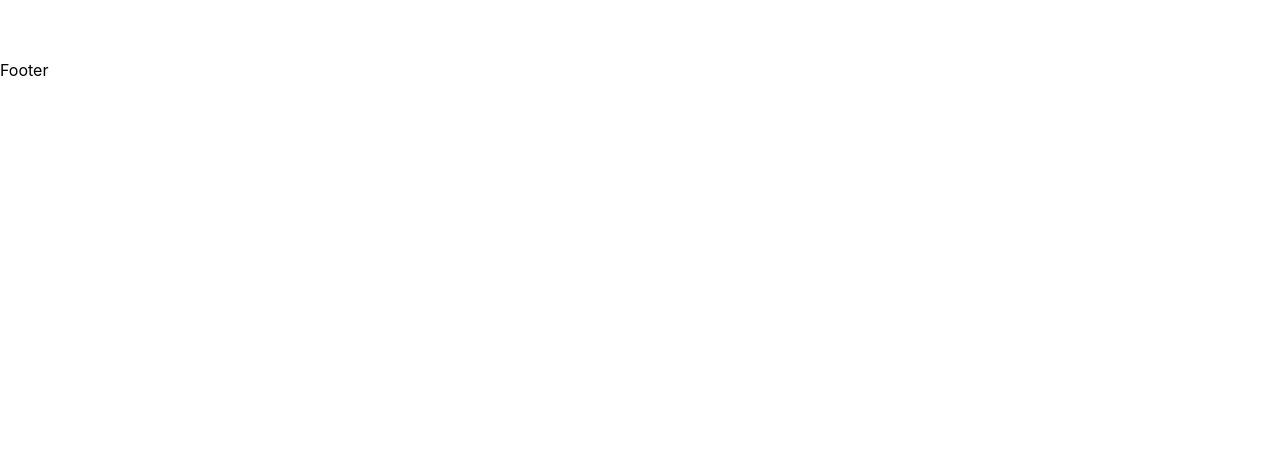
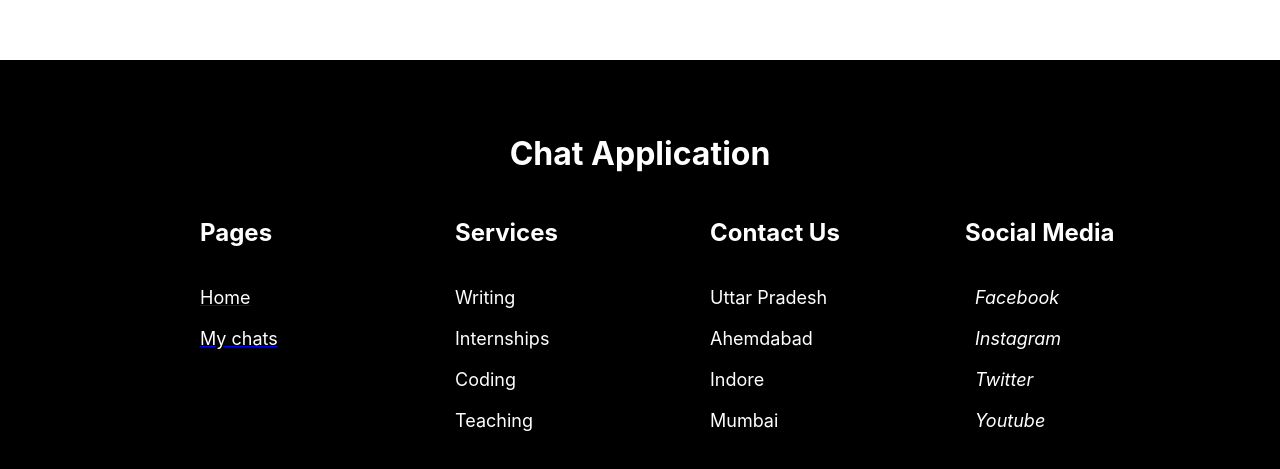
Before and after one commit to phamdongchinh683/socket-io-chat-app, a React (Create React App) app: page / in a window 1280 px wide. Shown: the part 831-1300 px from the top of the page. Before the commit the page ends 911 px from the top, so only its background shows below. Built offline with nearby package versions, Linux system fonts and the light colour scheme; no server answers; sample sign-in values are in the browser's storage.

Commit message:
update ui-layout-footer 11-3-2025

```diff
--- /dev/null
+++ b/src/layout/Footer/Components/Box/index.js
@@ -0,0 +1,13 @@
+import styled from "styled-components";
+
+export const Box = styled.div`
+  padding: 5% 2.5%;
+  background: black;
+  // position: absolute;
+  bottom: 0;
+  width: 95%;
+
+  @media (max-width: 1000px) {
+    // padding: 70px 30px;
+  }
+`;
--- /dev/null
+++ b/src/layout/Footer/Components/Column/index.js
@@ -0,0 +1,8 @@
+import styled from "styled-components";
+
+export const Column = styled.div`
+    display: flex;
+    flex-direction: column;
+    text-align: left;
+    margin-left: 60px;
+`;
--- /dev/null
+++ b/src/layout/Footer/Components/FooterContainer/index.js
@@ -0,0 +1,9 @@
+import styled from "styled-components";
+
+export const FooterContainer = styled.div`
+  display: flex;
+  flex-direction: column;
+  justify-content: center;
+  max-width: 1000px;
+  margin: 0 auto;
+`;
--- /dev/null
+++ b/src/layout/Footer/Components/FooterLink/index.js
@@ -0,0 +1,13 @@
+import styled from "styled-components";
+
+export const FooterLink = styled.div`
+  color: #fff;
+  margin-bottom: 20px;
+  font-size: 18px;
+  text-decoration: none;
+
+  &:hover {
+    color: green;
+    transition: 200ms ease-in;
+  }
+`;
--- /dev/null
+++ b/src/layout/Footer/Components/Heading/index.js
@@ -0,0 +1,8 @@
+import styled from "styled-components";
+
+export const Heading = styled.p`
+  font-size: 24px;
+  color: #fff;
+  margin-bottom: 40px;
+  font-weight: bold;
+`;
--- /dev/null
+++ b/src/layout/Footer/Components/Row/index.js
@@ -0,0 +1,11 @@
+import styled from "styled-components";
+
+export const Row = styled.div`
+  display: grid;
+  grid-template-columns: repeat(auto-fill, minmax(185px, 1fr));
+  grid-gap: 20px;
+
+  @media (max-width: 1000px) {
+    grid-template-columns: repeat(auto-fill, minmax(200px, 1fr));
+  }
+`;
--- a/src/layout/Footer/index.jsx
+++ b/src/layout/Footer/index.jsx
@@ -1,5 +1,118 @@
+import { Link } from "react-router-dom";
+import { Box } from "./Components/Box";
+import { Column } from "./Components/Column";
+import { FooterContainer } from "./Components/FooterContainer";
+import { FooterLink } from "./Components/FooterLink";
+import { Heading } from "./Components/Heading";
+import { Row } from "./Components/Row";
+
 const Footer = () => {
-  return <footer>Footer</footer>;
+  return (
+    <Box>
+      <h1
+        style={{
+          color: "white",
+          textAlign: "center",
+          marginTop: "10px",
+        }}
+      >
+        Chat Application
+      </h1>
+      <FooterContainer>
+        <Row>
+          <Column>
+            <Heading>Pages</Heading>
+            <Link to={'/'}>
+              <FooterLink>
+                Home
+              </FooterLink>
+            </Link>
+            <Link to={'/my-chats'}>
+              <FooterLink>
+                My chats
+              </FooterLink>
+            </Link>
+          </Column>
+          <Column>
+            <Heading>Services</Heading>
+            <FooterLink >
+              Writing
+            </FooterLink>
+            <FooterLink>
+              Internships
+            </FooterLink>
+            <FooterLink >
+              Coding
+            </FooterLink>
+            <FooterLink>
+              Teaching
+            </FooterLink>
+          </Column>
+          <Column>
+            <Heading>Contact Us</Heading>
+            <FooterLink >
+              Uttar Pradesh
+            </FooterLink>
+            <FooterLink >
+              Ahemdabad
+            </FooterLink>
+            <FooterLink >
+              Indore
+            </FooterLink>
+            <FooterLink >
+              Mumbai
+            </FooterLink>
+          </Column>
+          <Column>
+            <Heading>Social Media</Heading>
+            <FooterLink >
+              <i className="fab fa-facebook-f">
+                <span
+                  style={{
+                    marginLeft: "10px",
+                  }}
+                >
+                  Facebook
+                </span>
+              </i>
+            </FooterLink>
+            <FooterLink >
+              <i className="fab fa-instagram">
+                <span
+                  style={{
+                    marginLeft: "10px",
+                  }}
+                >
+                  Instagram
+                </span>
+              </i>
+            </FooterLink>
+            <FooterLink >
+              <i className="fab fa-twitter">
+                <span
+                  style={{
+                    marginLeft: "10px",
+                  }}
+                >
+                  Twitter
+                </span>
+              </i>
+            </FooterLink>
+            <FooterLink >
+              <i className="fab fa-youtube">
+                <span
+                  style={{
+                    marginLeft: "10px",
+                  }}
+                >
+                  Youtube
+                </span>
+              </i>
+            </FooterLink>
+          </Column>
+        </Row>
+      </FooterContainer>
+    </Box>
+  );
 };
-
 export default Footer;
--- a/src/layout/Header/index.jsx
+++ b/src/layout/Header/index.jsx
@@ -124,7 +124,7 @@
 
   return (
     <Box sx={{ flexGrow: 1 }}>
-      <AppBar position="static">
+      <AppBar position="static" sx={{ backgroundColor: 'black' }} >
         <Toolbar>
           <Typography component={Link} to='/' variant="h6" sx={{ display: { xs: "none", sm: "block" }, textDecoration: "none", color: "inherit", cursor: "pointer" }}>
             Chat Application
```
